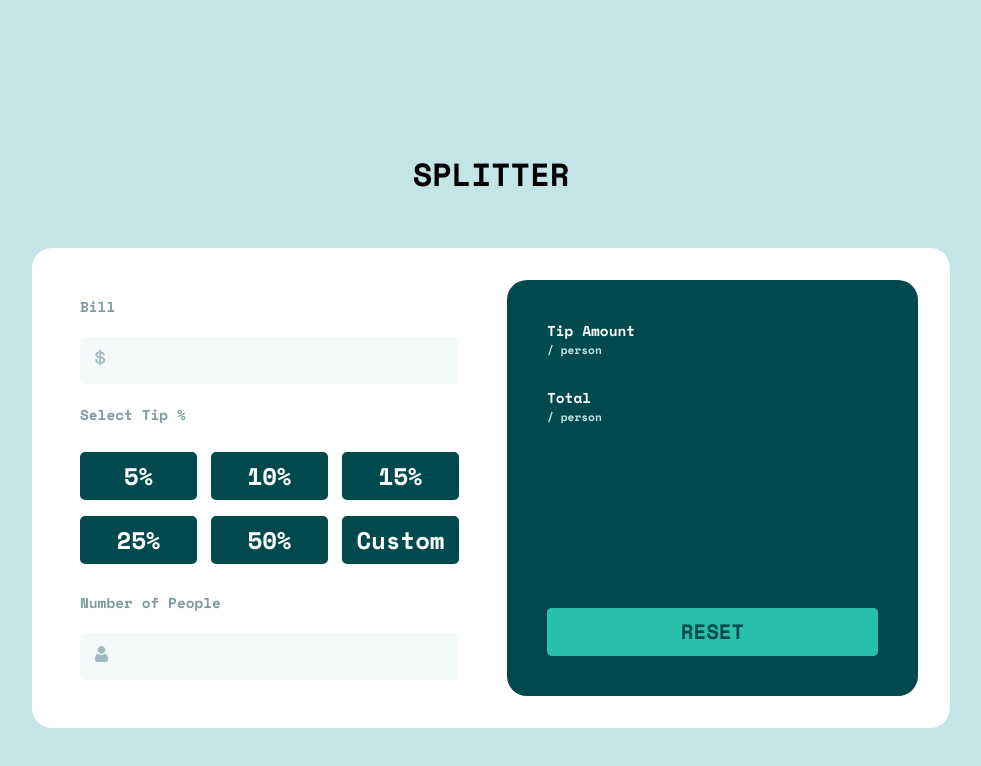
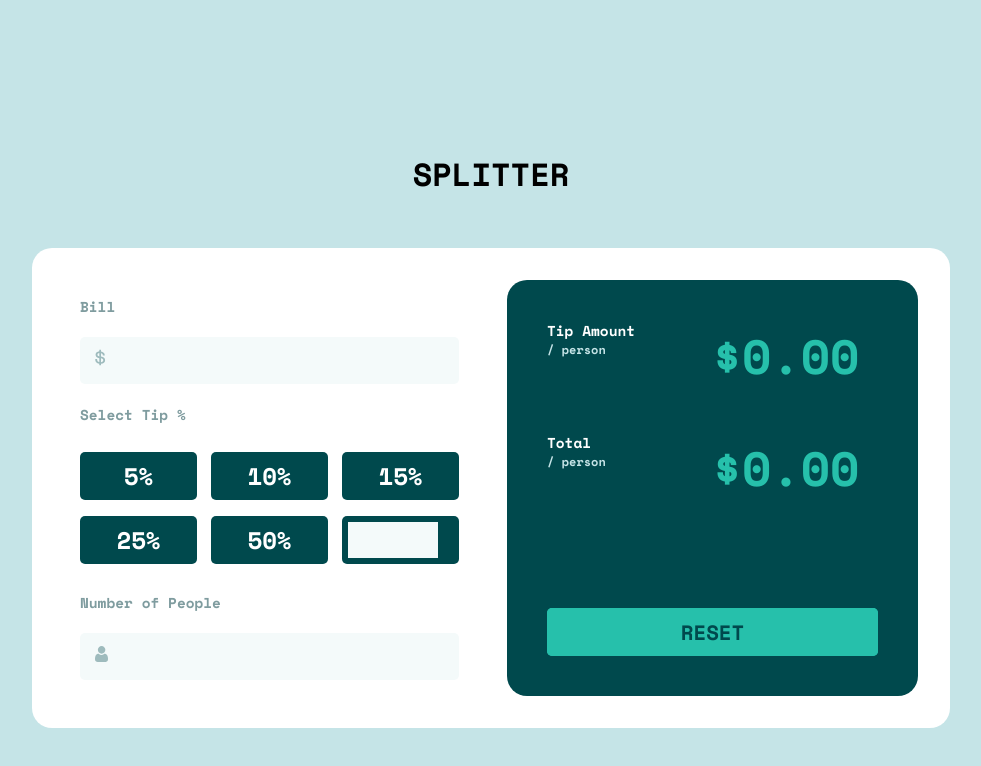
Before and after one commit to Merlin033/Challenge-6-Tip-Calculator-App, a plain HTML site: page index.html in a window 1280 px wide. Both pictures are taken after a click on the button "RESET". Shown: the whole page, without its empty margins (149-1130 px from the left). Drawn offline with nearby package versions, Linux system fonts and the light colour scheme.

Commit message:
experiments with calc function

```diff
--- a/index.html
+++ b/index.html
@@ -32,10 +32,10 @@
           <button>15%</button>
           <button>25%</button>
           <button>50%</button>
-          <button>Custom</button>
+          <button id="custom"><input type="text" /></button>
         </article>
         <h2>Number of People</h2>
-        <form class="number" dir="rtl">
+        <form class="number" dir="ltr">
           <label for="number"
             ><img src="./images/icon-person.svg" alt="person's icon" />
           </label>
@@ -46,13 +46,13 @@
         <article class="tip-amount">
           <h2>Tip Amount</h2>
           <p>/ person</p>
-          <span id="tipAmount"></span>
         </article>
+        <span id="tipAmount"></span>
         <article class="total">
           <h2>Total</h2>
           <p>/ person</p>
-          <span id="total"></span>
         </article>
+        <span id="total"></span>
         <div class="reset"><button class="reset">Reset</button></div>
       </div>
     </main>
--- a/script.js
+++ b/script.js
@@ -0,0 +1,62 @@
+const priceInput = document.querySelector('input[name="price"]');
+const tipButtons = document.querySelectorAll(
+  ".buttons button:not(:last-child)"
+);
+const customTipInput = document.getElementById("custom");
+const numberInput = document.querySelector('input[name="number"]');
+const tipAmountOutput = document.querySelector("#tipAmount");
+const totalOutput = document.querySelector("#total");
+const resetButton = document.querySelector(".reset button");
+
+let price = 0;
+let tip = 0;
+let numberOfPeople = 1;
+
+// écouter les événements input sur le champ de saisie de prix
+priceInput.addEventListener("input", () => {
+  price = parseFloat(priceInput.value) || 0;
+  calculate();
+});
+
+// écouter les événements click sur les boutons de pourboire
+tipButtons.forEach((button) => {
+  button.addEventListener("click", () => {
+    tipButtons.forEach((btn) => btn.classList.remove("active"));
+    button.classList.add("active");
+    if (button.textContent === "Custom") {
+      customTipInput.classList.add("active");
+      customTipInput.focus();
+    } else {
+      customTipInput.classList.remove("active");
+      tip = parseFloat(button.textContent) / 100;
+      calculate();
+    }
+  });
+});
+
+// écouter les événements input sur le champ de saisie de pourboire personnalisé
+customTipInput.addEventListener("input", () => {
+  tip = parseFloat(customTipInput.value) / 100 || 0;
+  calculate();
+});
+
+// écouter les événements input sur le champ de saisie de nombre de personnes
+numberInput.addEventListener("input", () => {
+  numberOfPeople = parseInt(numberInput.value) || 1;
+  calculate();
+});
+
+// écouter les événements click sur le bouton de réinitialisation
+resetButton.addEventListener("click", () => {
+  priceInput.value = "";
+  tipButtons[2].click();
+  numberInput.value = "";
+});
+
+// fonction de calcul des résultats
+function calculate() {
+  const tipAmount = (price * tip) / numberOfPeople;
+  const total = (price * (1 + tip)) / numberOfPeople;
+  tipAmountOutput.textContent = `$${tipAmount.toFixed(2)}`;
+  totalOutput.textContent = `$${total.toFixed(2)}`;
+}
--- a/style.css
+++ b/style.css
@@ -79,6 +79,10 @@ button {
   font-size: 1.5rem;
   font-family: "Space Mono", monospace;
 }
+button:hover {
+  color: hsl(183, 100%, 15%);
+  background-color: hsl(172, 67%, 45%);
+}
 .number {
   display: flex;
   justify-content: space-between;
@@ -87,14 +91,14 @@ button {
   border-radius: 5px;
   padding-left: 15px;
   background-color: hsl(189, 41%, 97%);
-  flex-direction: row-reverse;
 }
 
 /* Right Side */
 
 .result-container {
   display: grid;
-  grid-template-rows: 1fr 1fr 3fr;
+  grid-template-columns: 1fr 1fr;
+  grid-template-rows: 1fr 1fr 1fr;
   background-color: hsl(183, 100%, 15%);
   margin: 32px 32px 32px 16px;
   border-radius: 20px;
@@ -106,12 +110,13 @@ h2 {
 }
 p {
   color: hsl(185, 41%, 84%);
-  font-size: 0.7rem;
+  font-size: 0.75rem;
 }
 .reset {
   width: 100%;
   height: 48px;
   margin: 0;
+  grid-column: 1/3;
   background-color: hsl(172, 67%, 45%);
   border-style: none;
   border-radius: 5px;
@@ -121,3 +126,11 @@ p {
   font-family: "Space Mono", monospace;
   align-self: end;
 }
+#tipAmount {
+  font-size: 3rem;
+  color: hsl(172, 67%, 45%);
+}
+#total {
+  font-size: 3rem;
+  color: hsl(172, 67%, 45%);
+}
```
